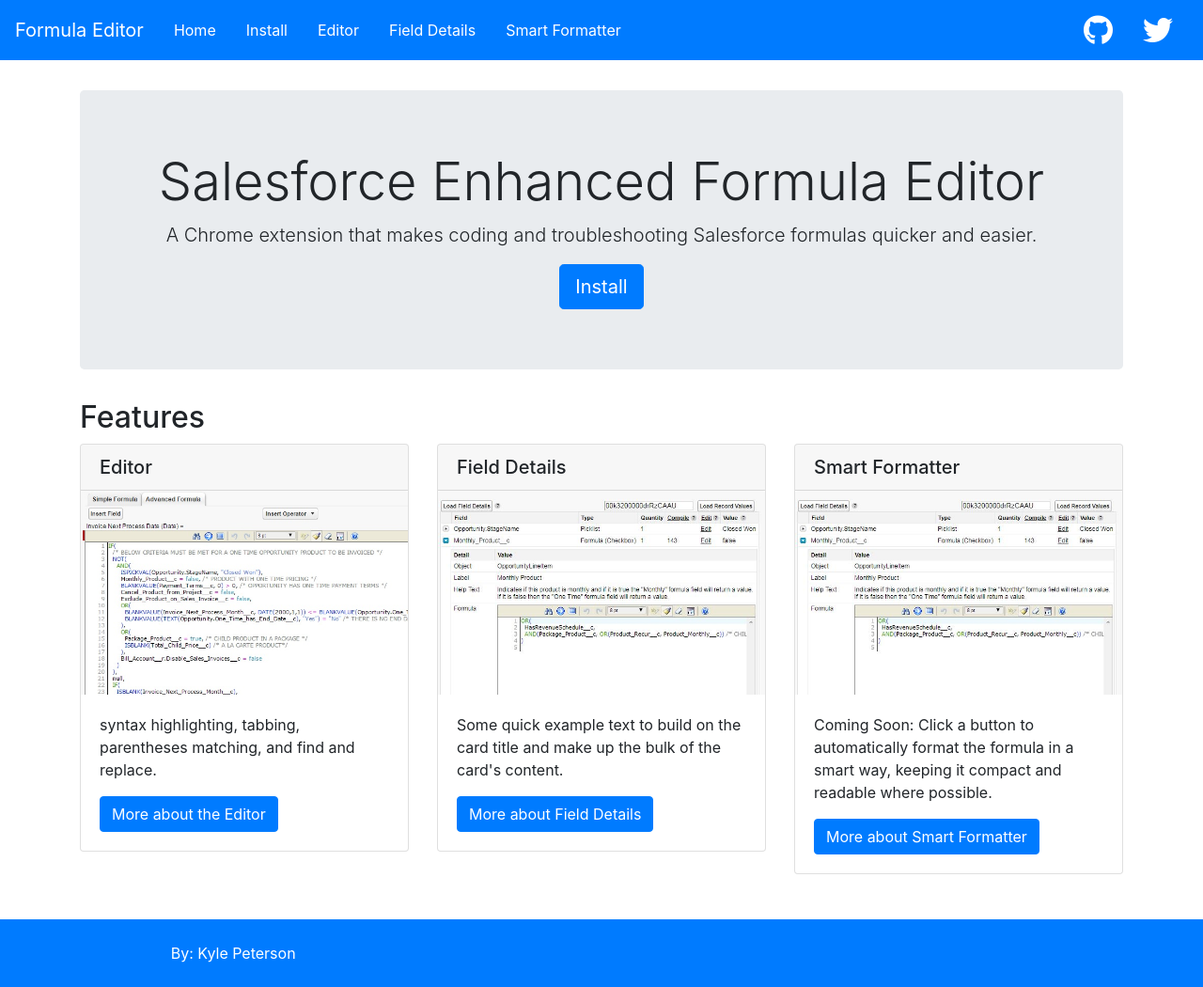
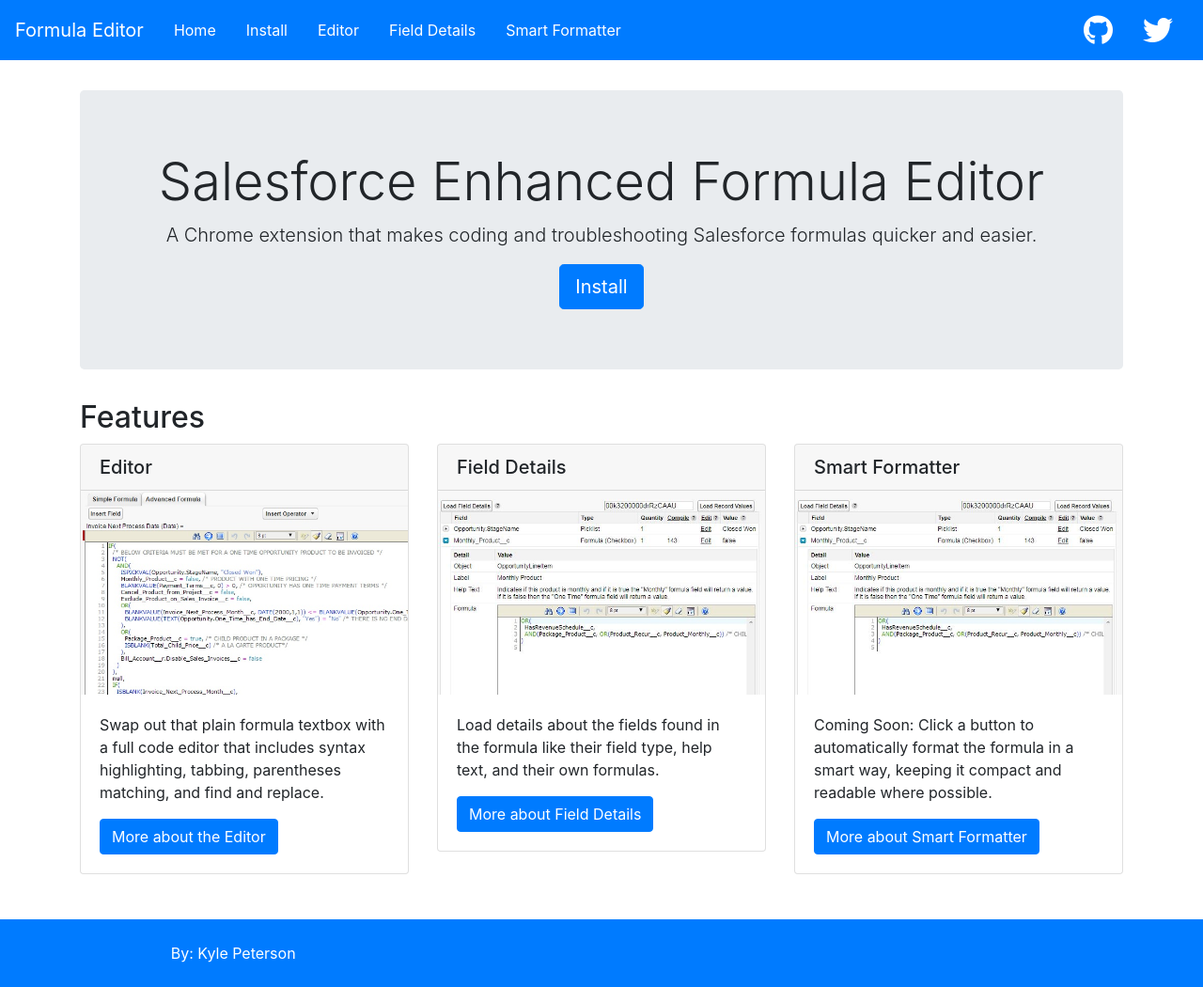
Before and after one commit to kpeterson85/Salesforce-Enhanced-Formula-Editor-Chrome-Extension, a Jekyll site: the page built from index.html, in a window 1280 px wide and 1050 px high. Shown: the whole window at 94% size. Built offline with Jekyll 4.4.1, drawn with Linux system fonts in a browser that asks for light colours; nearby versions of some CDN libraries.

Commit message:
Homepage copy

```diff
--- a/index.html
+++ b/index.html
@@ -5,7 +5,7 @@
         <div class="jumbotron mt-3 text-center">
           <h1 class="display-4">Salesforce Enhanced Formula Editor</h1>
           <p class="lead">A Chrome extension that makes coding and troubleshooting Salesforce formulas quicker and easier.</p>
-          <a class="btn btn-primary btn-lg" href="#" role="button" target="_blank">Install</a>
+          <a class="btn btn-primary btn-lg" href="install.html" role="button" target="_blank">Install</a>
         </div>
         <div class="row">
           <div class="col">
@@ -18,7 +18,7 @@
               <h5 class="card-header">Editor</h5>
               <img class="card-img-top" src="assets/images/home_editor.jpg" alt="Card image cap">
               <div class="card-body">
-                <p class="card-text">syntax highlighting, tabbing, parentheses matching, and find and replace.</p>
+                <p class="card-text">Swap out that plain formula textbox with a full code editor that includes syntax highlighting, tabbing, parentheses matching, and find and replace.</p>
                 <a href="#" class="btn btn-primary">More about the Editor</a>
               </div>
             </div>
@@ -28,7 +28,7 @@
               <h5 class="card-header">Field Details</h5>
               <img class="card-img-top" src="assets/images/home_fielddetails.jpg" alt="Card image cap">
               <div class="card-body">
-                <p class="card-text">Some quick example text to build on the card title and make up the bulk of the card's content.</p>
+                <p class="card-text">Load details about the fields found in the formula like their field type, help text, and their own formulas.</p>
                 <a href="#" class="btn btn-primary">More about Field Details</a>
               </div>
             </div>
```
